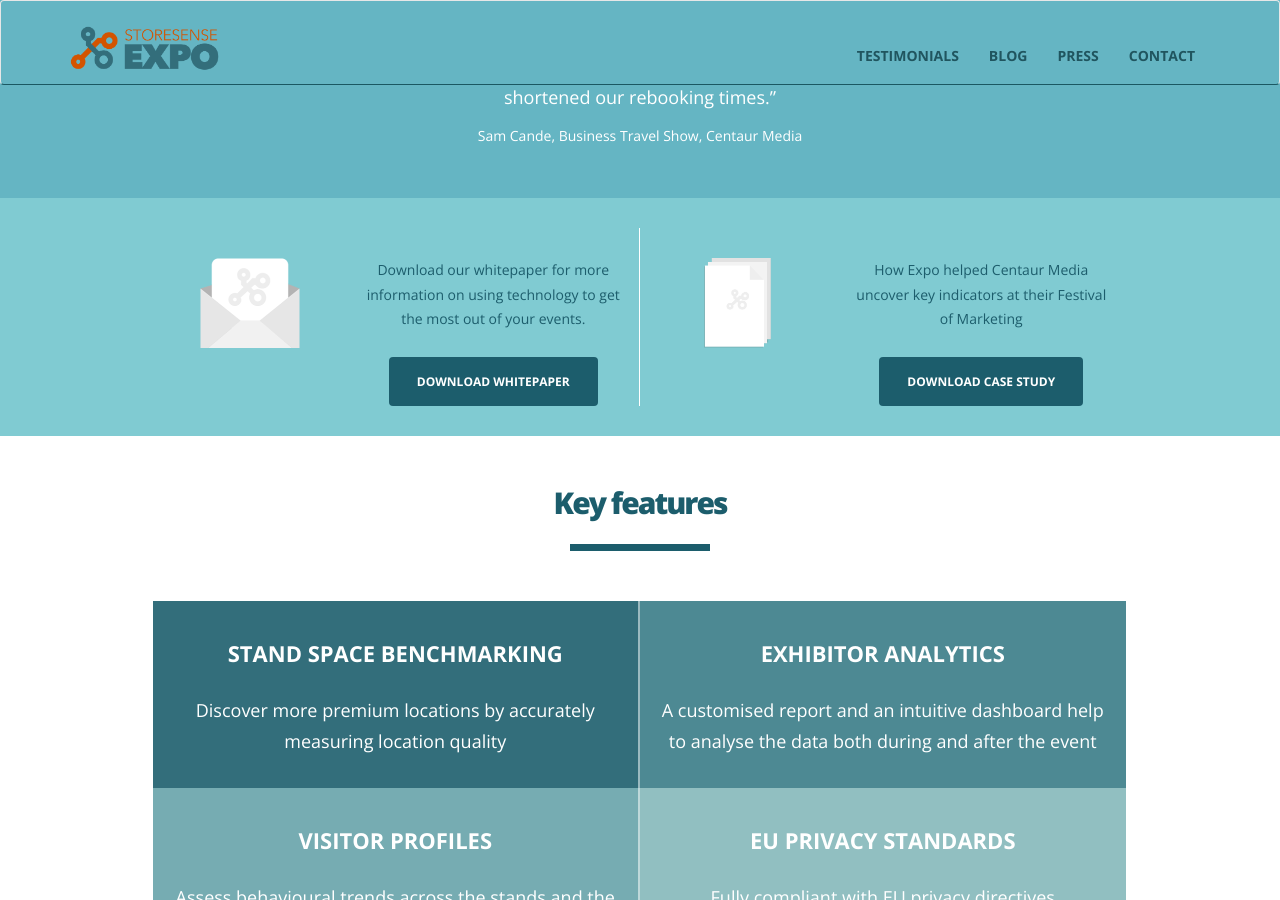
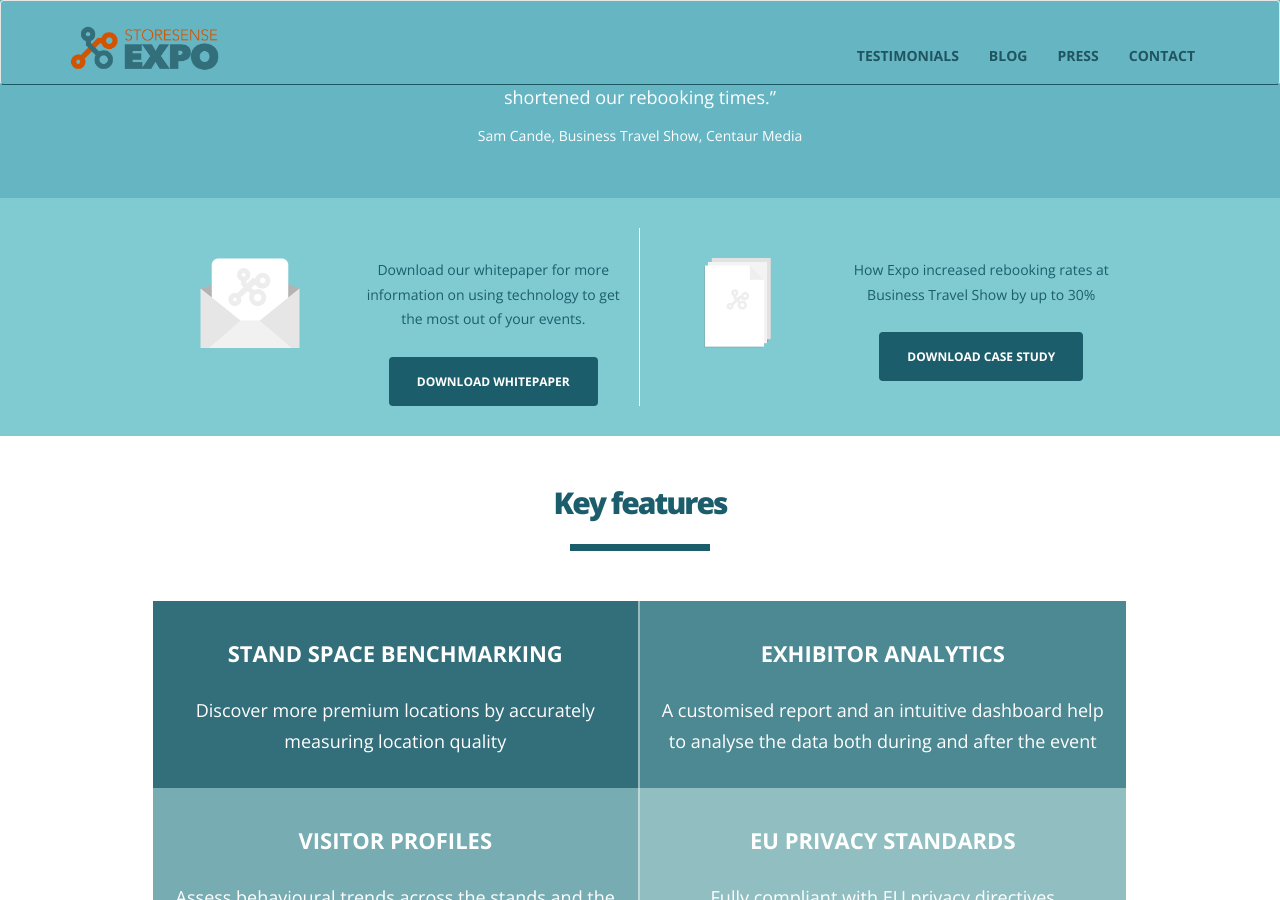
Before and after one commit to storesense/web-expoanalytics, a Jekyll site: the page built from index.html, in a window 1280 px wide and 900 px high, scrolled down 963 px. Built offline with Jekyll 4.4.1, drawn with Linux system fonts in a browser that asks for light colours.

Commit message:
case study

```diff
--- a/_includes/sections/whitepaper.html
+++ b/_includes/sections/whitepaper.html
@@ -25,7 +25,7 @@
                <img src="{{ site.baseurl }}/img/case-study-icon.png" class="whitepaper-icon">
             </div>
             <div class="col-md-3 text-center">
-                <p>How Expo helped Centaur Media uncover key indicators at their Festival of Marketing</p>
+                <p>How Expo increased rebooking rates at Business Travel Show by up to 30%</p>
                 <!-- HubSpot Call-to-Action Code -->
                 <span class="hs-cta-wrapper" id="hs-cta-wrapper-d90bae46-ae67-476c-8604-68e693a6406f">
                     <span class="hs-cta-node hs-cta-d90bae46-ae67-476c-8604-68e693a6406f" id="hs-cta-d90bae46-ae67-476c-8604-68e693a6406f">
```
